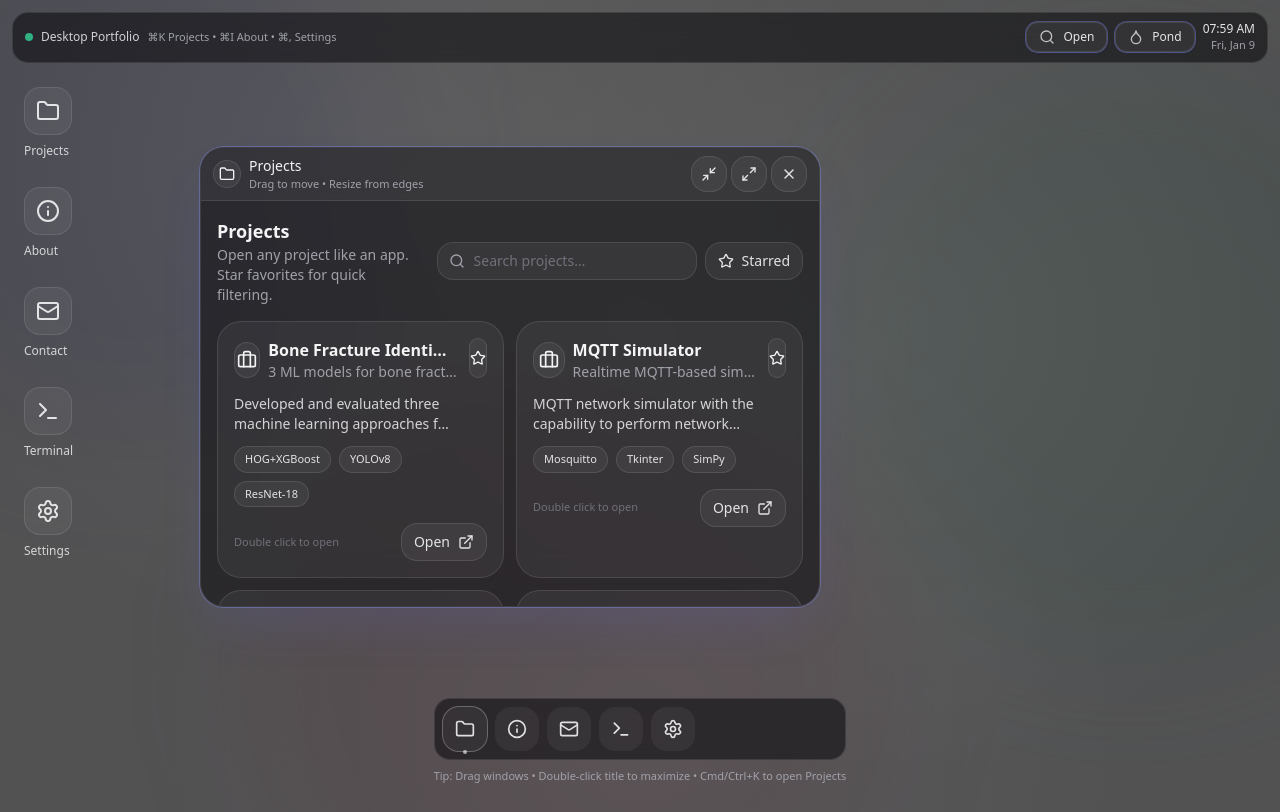
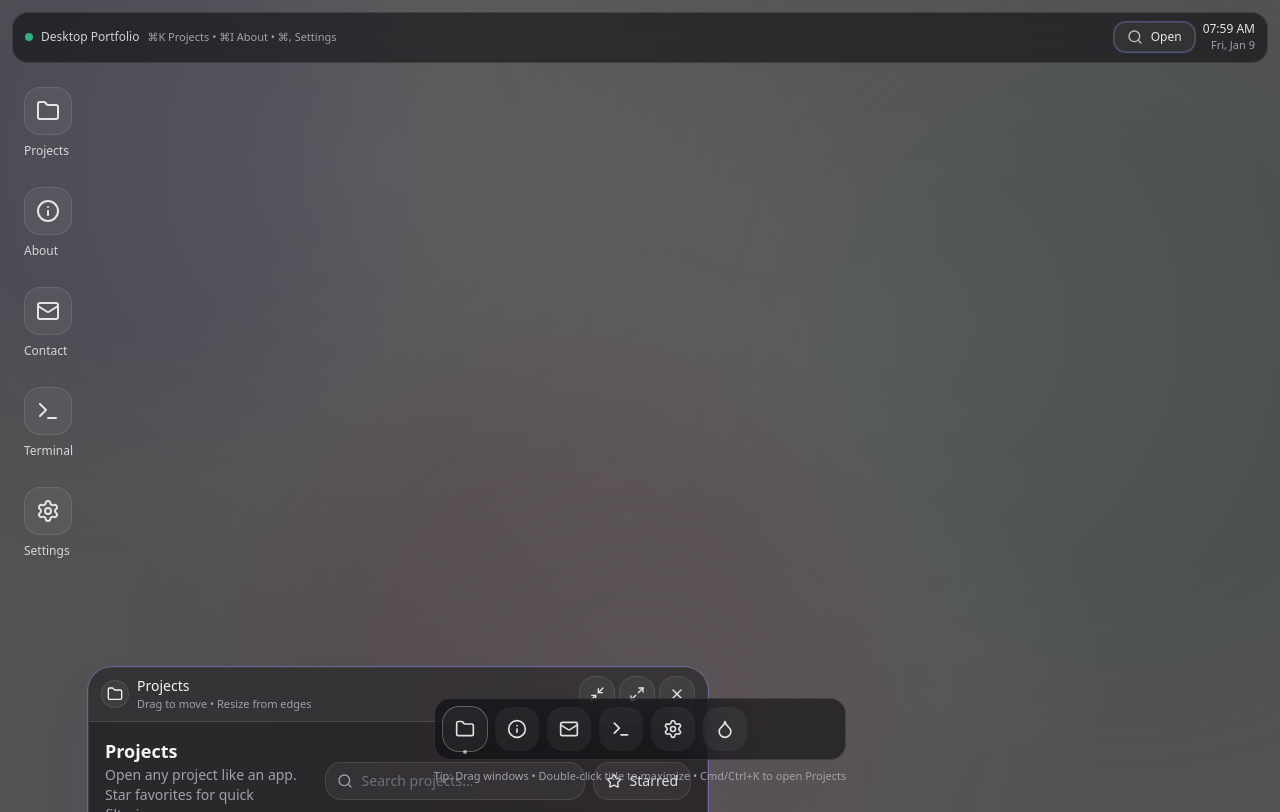
Before and after one commit to K5Y7/k5y7.github.io, a React (Vite) app: page / in a window 1280 px wide. Built offline with nearby package versions, Linux system fonts and the light colour scheme.

Commit message:
Pond mode changes
moved button from top bar to dock, blocks all other input other than button

```diff
--- a/src/DesktopPortfolio.tsx
+++ b/src/DesktopPortfolio.tsx
@@ -343,8 +343,6 @@ export default function DesktopPortfolio() {
             now={now}
             onOpen={(id) => openWindow(id)}
             accent={accent}
-            pondMode={pondMode}
-            onTogglePond={() => setPondMode((v) => !v)}
           />
 
           <AnimatePresence>
@@ -354,15 +352,15 @@ export default function DesktopPortfolio() {
                 initial={{ opacity: 0 }}
                 animate={{ opacity: 1 }}
                 exit={{ opacity: 0 }}
-                transition={{ duration: 0.25 }}
+                transition={{ duration: 1 }}
                 className="fixed inset-0 z-20 bg-blue-500/45 backdrop-blur-sm"
                 aria-hidden="true"
               />
             )}
           </AnimatePresence>
 
-          <div className={pondMode ? "pointer-events-none" : ""}>
-            <div className="flex">
+          <div className="flex">
+            <div className={pondMode ? "pointer-events-none" : ""}>
               <DesktopIcons
                 prefs={prefs}
                 onOpen={(id) => openWindow(id)}
@@ -403,6 +401,8 @@ export default function DesktopPortfolio() {
               windows={windows}
               activeId={activeId}
               prefs={prefs}
+              pondMode={pondMode}
+              onTogglePond={() => setPondMode((v) => !v)}
               onOpen={(id) => openWindow(id)}
               onFocus={(id) => focusWindow(id)}
               onToggleMin={(id) => toggleMinimize(id)}
@@ -456,14 +456,10 @@ function TopBar({
   now,
   onOpen,
   accent,
-  pondMode,
-  onTogglePond,
 }: {
   now: Date;
   onOpen: (id: AppId) => void;
   accent: { ring: string; glow: string };
-  pondMode: boolean
-  onTogglePond: () => void;
 }) {
   const time = now.toLocaleTimeString([], { hour: "2-digit", minute: "2-digit" });
   const date = now.toLocaleDateString([], { weekday: "short", month: "short", day: "numeric" });
@@ -486,18 +482,6 @@ function TopBar({
             >
               <Search className="h-4 w-4 opacity-80 group-hover:opacity-100" />
               Open
-            </button>
-            <button
-              onClick={onTogglePond}
-              className={`group inline-flex items-center gap-2 rounded-xl border border-white/10 px-3 py-1.5 text-xs shadow-sm ring-1 ${accent.ring} ${accent.glow} ${
-                pondMode
-                  ? "bg-blue-500/25 text-zinc-100 hover:bg-blue-500/30"
-                  : "bg-white/5 text-zinc-200 hover:bg-white/10"
-              }`}
-              title={pondMode ? "Disable Pond" : "Enable Pond"}
-            >
-              <Droplet className="h-4 w-4 opacity-80 group-hover:opacity-100" />
-              {pondMode ? "Pond On" : "Pond"}
             </button>
 
             <div className="text-right">
@@ -569,6 +553,8 @@ function Dock({
   windows,
   activeId,
   prefs,
+  pondMode,
+  onTogglePond,
   onOpen,
   onFocus,
   onToggleMin,
@@ -576,6 +562,8 @@ function Dock({
   windows: WindowState[];
   activeId: AppId | null;
   prefs: DesktopPrefs;
+  pondMode: boolean;
+  onTogglePond: () => void;
   onOpen: (id: AppId) => void;
   onFocus: (id: AppId) => void;
   onToggleMin: (id: AppId) => void;
@@ -593,9 +581,20 @@ function Dock({
     .slice()
     .sort((a, b) => a.title.localeCompare(b.title));
 
-  const dockItems = [...pinned, ...running.map((w) => ({ id: w.id, label: w.title, icon: w.icon }))];
+  const dockItems = [
+    ...pinned,
+    { id: "pond" as AppId, label: pondMode ? "Pond On" : "Pond", icon: <Droplet className="h-5 w-5" /> },
+    ...running.map((w) => ({ id: w.id, label: w.title, icon: w.icon })),
+  ];
 
   const onClick = (id: AppId) => {
+    if (pondMode && id !== ("pond" as AppId)) return;
+
+    if (id === ("pond" as AppId)) {
+      onTogglePond();
+      return;
+    }
+
     const exists = windows.find((w) => w.id === id);
     if (!exists) return onOpen(id);
 
```
